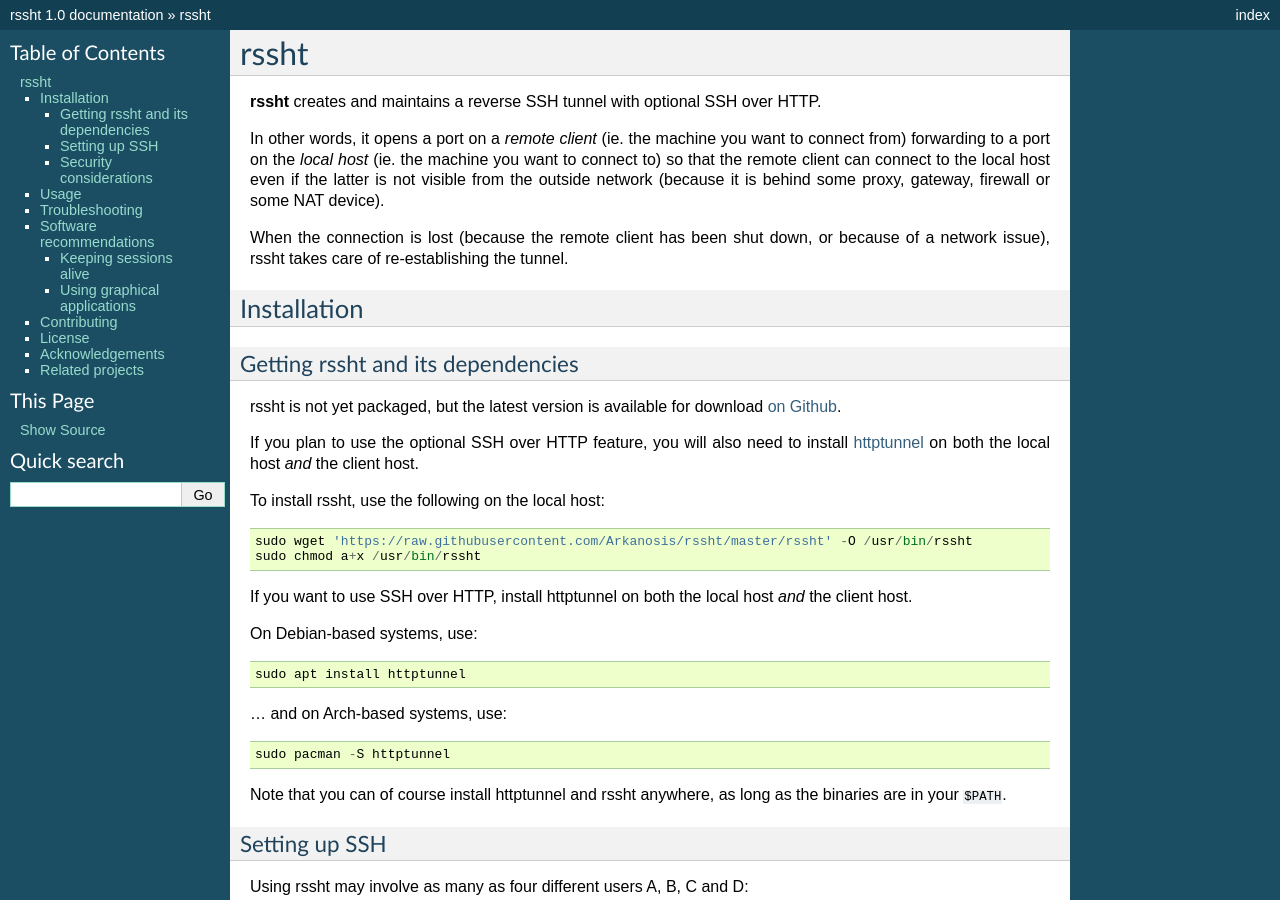
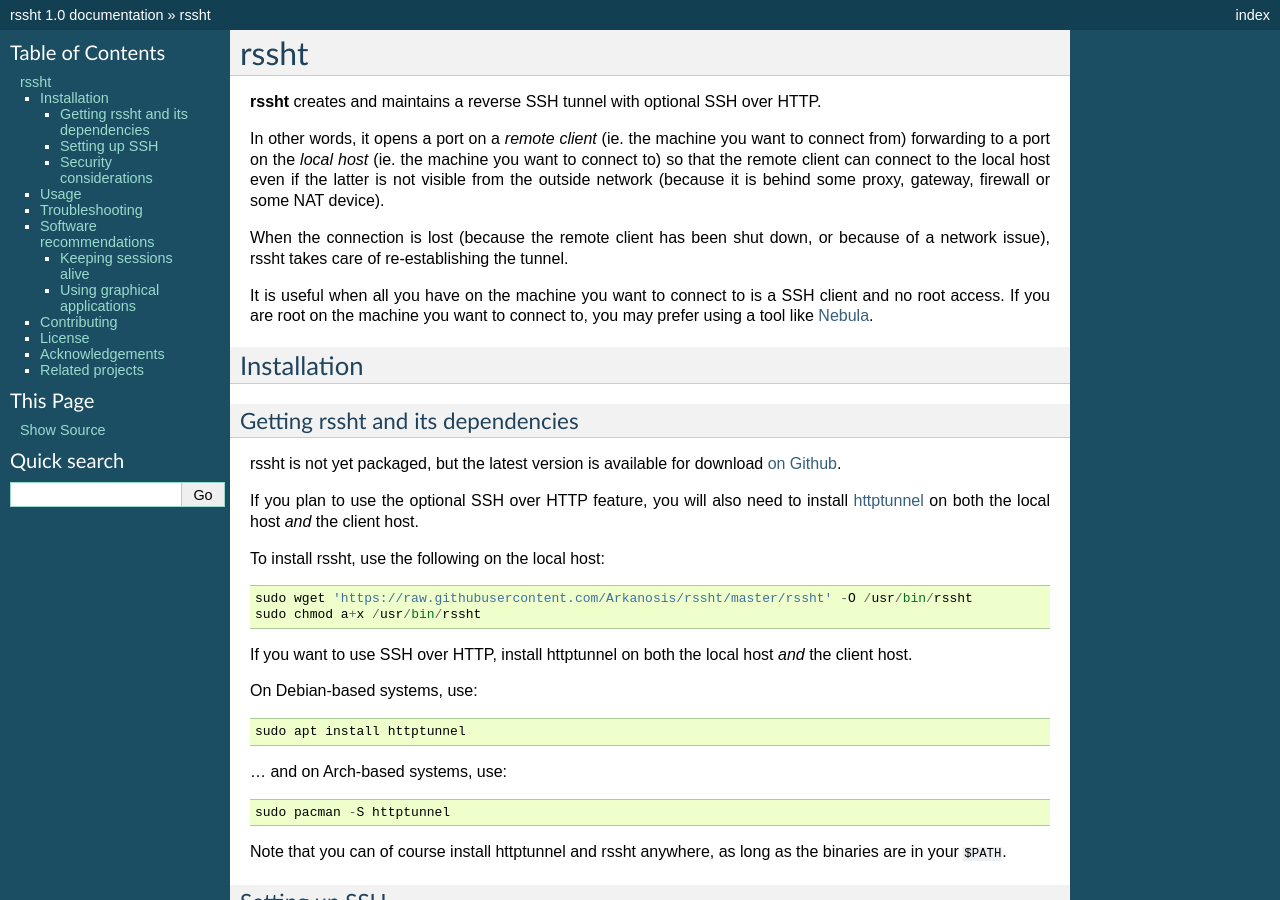
Before and after one commit to Arkanosis/rssht, a Sphinx documentation site: the page built from docs/index.rst, in a window 1280 px wide and 900 px high. Built offline with Sphinx 7.4.7, drawn with Linux system fonts in a browser that asks for light colours.

Commit message:
Recommed using Nebula unless rssht is the only viable option

```diff
--- a/docs/index.rst
+++ b/docs/index.rst
@@ -6,6 +6,8 @@
 In other words, it opens a port on a *remote client* (ie. the machine you want to connect from) forwarding to a port on the *local host* (ie. the machine you want to connect to) so that the remote client can connect to the local host even if the latter is not visible from the outside network (because it is behind some proxy, gateway, firewall or some NAT device).
 
 When the connection is lost (because the remote client has been shut down, or because of a network issue), rssht takes care of re-establishing the tunnel.
+
+It is useful when all you have on the machine you want to connect to is a SSH client and no root access. If you are root on the machine you want to connect to, you may prefer using a tool like `Nebula <https://github.com/slackhq/nebula>`_.
 
 Installation
 ------------
```
Also changed, not shown: README.md (+2 -0 lines).
